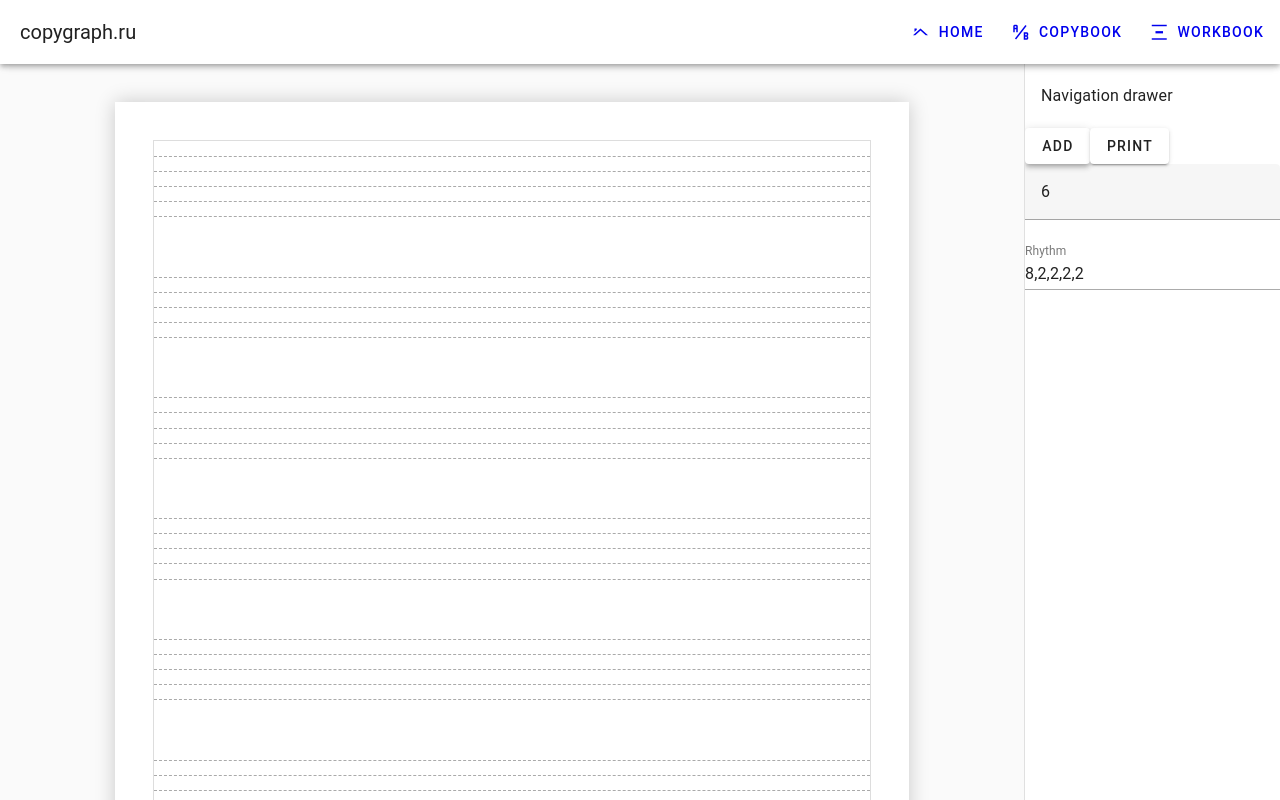
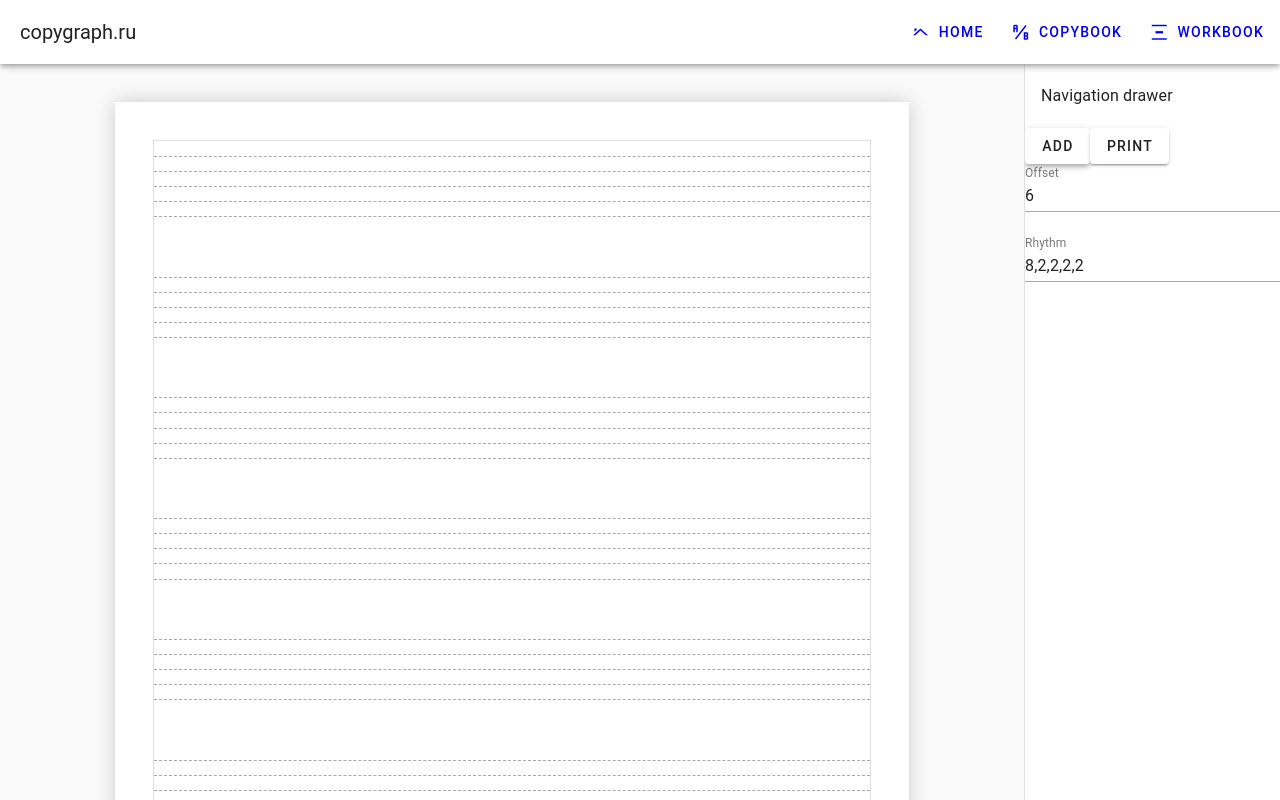
Before and after one commit to Loac/copygraph.ru, a Vue app: page /workbook-advanced in a window 1280 px wide. Both pictures are taken after a click on the button "ADD". Shown: the top 800 px of the page. Built offline with nearby package versions, Linux system fonts and the light colour scheme.

Commit message:
add WorkbookOffset

```diff
--- a/src/components/workbookAdvanced/WorkbookLayer.vue
+++ b/src/components/workbookAdvanced/WorkbookLayer.vue
@@ -1,14 +1,10 @@
+<script setup lang="ts">
+
+</script>
+
 <template>
-  <v-text-field
-    label="Value"
-    v-model.number="model"
-  ></v-text-field>
+  $END$
 </template>
-
-<script setup lang="ts">
-  import { defineModel } from "vue";
-  const model = defineModel();
-</script>
 
 <style scoped>
 
--- /dev/null
+++ b/src/components/workbookAdvanced/WorkbookOffset.vue
@@ -0,0 +1,19 @@
+<template>
+  <v-text-field
+    v-model.number="model"
+    variant="underlined"
+    :label="label"
+  ></v-text-field>
+</template>
+
+<script setup lang="ts">
+  import { defineModel, defineProps } from "vue";
+  const model = defineModel();
+
+  defineProps({
+    label: {
+      type: String,
+      default: ''
+    },
+  });
+</script>
--- a/src/components/workbookAdvanced/WorkbookRhythm.vue
+++ b/src/components/workbookAdvanced/WorkbookRhythm.vue
@@ -7,7 +7,7 @@
 </template>
 
 <script setup lang="ts">
-import {defineModel, defineProps} from "vue";
+  import {defineModel, defineProps} from "vue";
 
   const [model, modifiers] = defineModel({
     set(value: string) {
--- a/src/views/WorkbookAdvancedView.vue
+++ b/src/views/WorkbookAdvancedView.vue
@@ -11,7 +11,7 @@
 
     <div class="layers">
       <div class="layer" v-for="(layer, index) in workbook.layers" :key="index">
-        <WorkbookLayer v-model="layer.offset" label="" />
+        <WorkbookOffset v-model="layer.offset" label="Offset" />
         <WorkbookRhythm v-model.rhythm="layer.rhythm" label="Rhythm" />
       </div>
     </div>
@@ -21,7 +21,7 @@
 
 <script setup lang="ts">
   import WorkbookAdvanced, { Workbook, Layer } from "@/components/workbookAdvanced/WorkbookAdvanced.vue";
-  import WorkbookLayer from "@/components/workbookAdvanced/WorkbookLayer.vue";
+  import WorkbookOffset from "@/components/workbookAdvanced/WorkbookOffset.vue";
   import { ref } from "vue";
   import WorkbookRhythm from "@/components/workbookAdvanced/WorkbookRhythm.vue";
 
```
